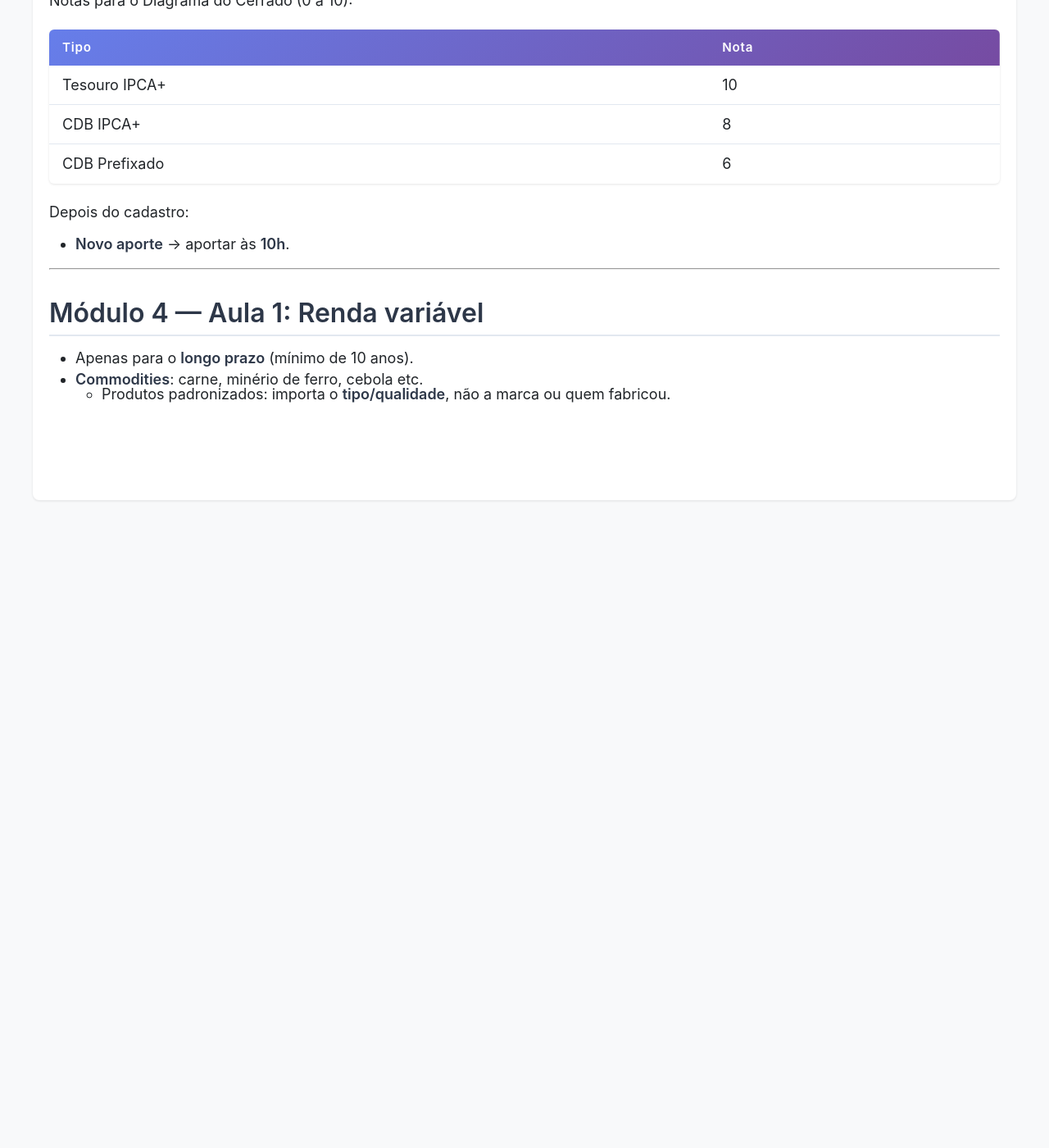
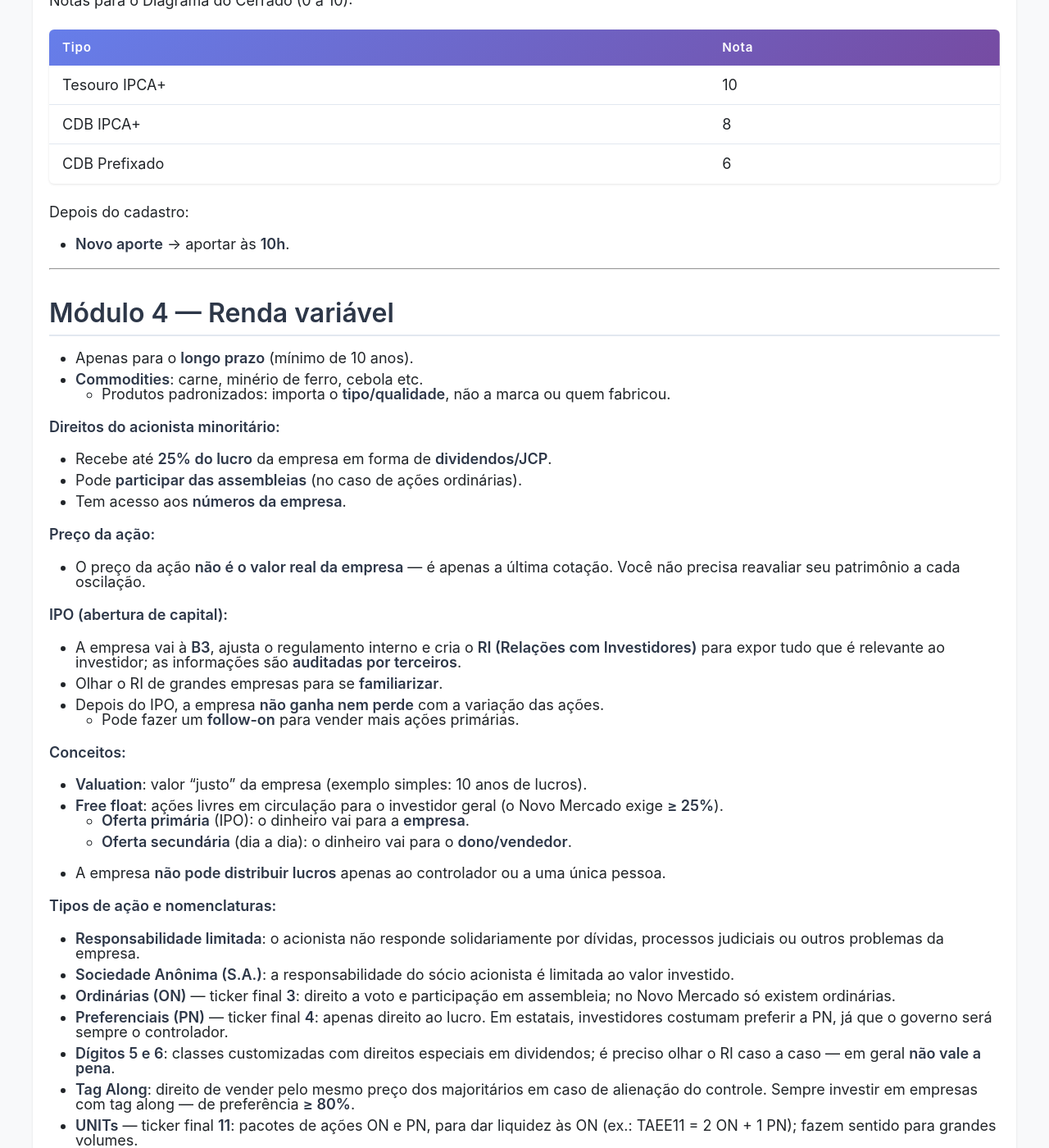
Before and after one commit to CarlosPena00/carlospena00.github.io, a Jekyll site: the page built from _posts/2026-07-01-ecomomy-auvp.md, in a window 1280 px wide and 1400 px high, scrolled down 10294 px. Shown: the whole window at 82% size. Built offline with Jekyll 4.4.1, drawn with Linux system fonts in a browser that asks for light colours; before the commit the page ends 10924 px from its top, so only the background shows below that; some of the changed text lies outside the part shown.

Commit message:
docs(blog): Expand Módulo 4 variable income notes (AUVP)
Flesh out the Renda variável section with minority shareholder
rights, IPO/follow-on mechanics, valuation and free float,
share types (ON/PN/UNITs), tag along, B3 governance levels
(as a comparison table), relevant-shareholder rules, and
market-cap tiers. Add reference links and correct the Nível 2
tag along to 100%.

---
How to test

bundle exec jekyll serve
# Open http://localhost:4000 and confirm the "Economy: AUVP
# - PTBR" post renders the Módulo 4 section, including the
# governance-levels table, with no broken Markdown or links.

```diff
--- a/_posts/2026-07-01-ecomomy-auvp.md
+++ b/_posts/2026-07-01-ecomomy-auvp.md
@@ -441,8 +441,72 @@ Depois do cadastro:
 
 ---
 
-## Módulo 4 — Aula 1: Renda variável
+## Módulo 4 — Renda variável
 
 - Apenas para o **longo prazo** (mínimo de 10 anos).
 - **Commodities**: carne, minério de ferro, cebola etc.
   - Produtos padronizados: importa o **tipo/qualidade**, não a marca ou quem fabricou.
+
+**Direitos do acionista minoritário:**
+
+- Recebe até **25% do lucro** da empresa em forma de **dividendos/JCP**.
+- Pode **participar das assembleias** (no caso de ações ordinárias).
+- Tem acesso aos **números da empresa**.
+
+**Preço da ação:**
+
+- O preço da ação **não é o valor real da empresa** — é apenas a última cotação. Você não precisa reavaliar seu patrimônio a cada oscilação.
+
+**IPO (abertura de capital):**
+
+- A empresa vai à **B3**, ajusta o regulamento interno e cria o **RI (Relações com Investidores)** para expor tudo que é relevante ao investidor; as informações são **auditadas por terceiros**.
+- Olhar o RI de grandes empresas para se **familiarizar**.
+- Depois do IPO, a empresa **não ganha nem perde** com a variação das ações.
+  - Pode fazer um **follow-on** para vender mais ações primárias.
+
+**Conceitos:**
+
+- **Valuation**: valor "justo" da empresa (exemplo simples: 10 anos de lucros).
+- **Free float**: ações livres em circulação para o investidor geral (o Novo Mercado exige **≥ 25%**).
+  - **Oferta primária** (IPO): o dinheiro vai para a **empresa**.
+  - **Oferta secundária** (dia a dia): o dinheiro vai para o **dono/vendedor**.
+- A empresa **não pode distribuir lucros** apenas ao controlador ou a uma única pessoa.
+
+**Tipos de ação e nomenclaturas:**
+
+- **Responsabilidade limitada**: o acionista não responde solidariamente por dívidas, processos judiciais ou outros problemas da empresa.
+- **Sociedade Anônima (S.A.)**: a responsabilidade do sócio acionista é limitada ao valor investido.
+- **Ordinárias (ON)** — ticker final **3**: direito a voto e participação em assembleia; no Novo Mercado só existem ordinárias.
+- **Preferenciais (PN)** — ticker final **4**: apenas direito ao lucro. Em estatais, investidores costumam preferir a PN, já que o governo será sempre o controlador.
+- **Dígitos 5 e 6**: classes customizadas com direitos especiais em dividendos; é preciso olhar o RI caso a caso — em geral **não vale a pena**.
+- **Tag Along**: direito de vender pelo mesmo preço dos majoritários em caso de alienação do controle. Sempre investir em empresas com tag along — de preferência **≥ 80%**.
+- **UNITs** — ticker final **11**: pacotes de ações ON e PN, para dar liquidez às ON (ex.: TAEE11 = 2 ON + 1 PN); fazem sentido para grandes volumes.
+
+**Níveis de governança corporativa** (do melhor para o pior para o minoritário):
+
+| Nível | Free float | Tipos | Conselho | Tag Along | Câmara de arbitragem |
+|-------|-----------|-------|----------|-----------|----------------------|
+| Novo Mercado | 25% | Só ON | Mín. 5 membros | 100% ON | Sim |
+| Nível 2 | 25% | ON e PN | Mín. 5 membros | 100% (ON e PN) | Sim |
+| Nível 1 | 25% | ON e PN | Mín. 3 membros | 80% ON | Não |
+| Tradicional | Sem regra | ON e PN | Mín. 3 membros | 80% ON | Não |
+
+- **Pregão**: horário de negociação das **10h às 17h55**.
+
+**Acionista relevante (acima de 5% da empresa):**
+
+- É considerado relevante (isoladamente ou em grupo) e tem mais direitos.
+- Sua posição é **publicada como fato relevante**.
+- Pode **pedir assembleias** e **convocar votações**.
+
+**Tamanho das empresas (por valor de mercado):**
+
+- **Small caps**: menos de R$ 10 bi.
+- **Mid caps**: de R$ 10 bi a R$ 50 bi.
+- **Large caps / Blue chips**: acima de R$ 50 bi.
+
+Referências:
+
+- Horário de negociação de ações (B3): <https://www.b3.com.br/pt_br/solucoes/plataformas/puma-trading-system/para-participantes-e-traders/horario-de-negociacao/acoes/>
+- Dicionário da comunidade AUVP: <https://comunidade.auvp.com.br/dicionário/>
+- Exemplo de RI (Itaúsa — estatuto, políticas e códigos): <https://ri.itausa.com.br/governanca-corporativa/estatuto-politicas-e-codigos/>
```
